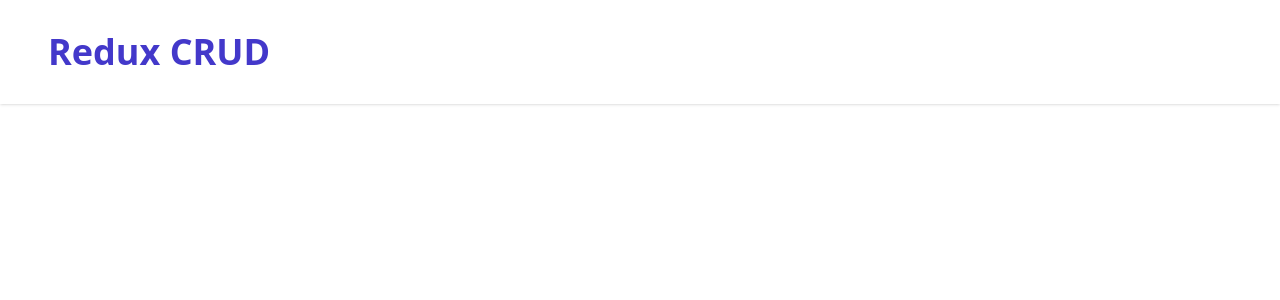
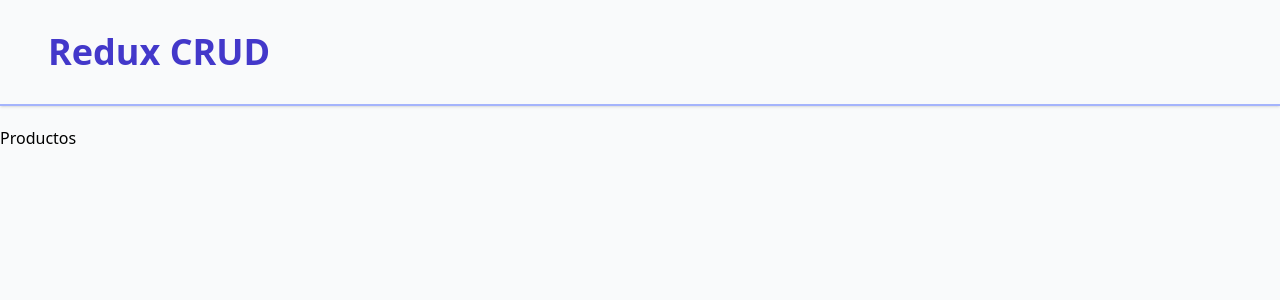
Before and after one commit to Cardozo1w/crud-redux, a React (Create React App) app: page / in a window 1280 px wide. Shown: the top 300 px of the page. Built offline with nearby package versions, Linux system fonts and the light colour scheme.

Commit message:
feat: create boiler plate, install redux

```diff
--- /dev/null
+++ b/db.json
@@ -0,0 +1,29 @@
+{
+    "productos": [
+      {
+        "id": 1,
+        "nombre": "Jugo de Zanahoria",
+        "precio": "31111"
+      },
+      {
+        "id": 2,
+        "nombre": "Jugo de Naranja",
+        "precio": "1"
+      },
+      {
+        "nombre": "Jugo de Naranja",
+        "precio": "300",
+        "id": 3
+      },
+      {
+        "nombre": "Rib Eye 800g",
+        "precio": "200",
+        "id": 4
+      },
+      {
+        "nombre": "Jugo de Fresa",
+        "precio": "200",
+        "id": 5
+      }
+    ]
+  }
--- a/package.json
+++ b/package.json
@@ -3,12 +3,17 @@
   "version": "0.1.0",
   "private": true,
   "dependencies": {
+    "@reduxjs/toolkit": "^1.9.1",
     "@testing-library/jest-dom": "^5.16.5",
     "@testing-library/react": "^13.4.0",
     "@testing-library/user-event": "^13.5.0",
     "react": "^18.2.0",
     "react-dom": "^18.2.0",
+    "react-redux": "^8.0.5",
+    "react-router-dom": "^6.4.5",
     "react-scripts": "5.0.1",
+    "redux": "^4.2.0",
+    "redux-thunk": "^2.4.2",
     "web-vitals": "^2.1.4"
   },
   "scripts": {
--- a/src/App.js
+++ b/src/App.js
@@ -1,11 +1,28 @@
-import './App.css';
-import { Header } from './components/Header';
+import { BrowserRouter as Router, Route, Routes } from "react-router-dom";
+import { Header } from "./components/Header";
+import { Productos } from "./components/Productos";
+import "./App.css";
+
+//Redux
+import { Provider } from "react-redux";
+import {store} from './store'
 
 function App() {
   return (
-    <section>
-     <Header />
-    </section>
+    <Router>
+      <Provider store={store}>
+      <section className="bg-gray-50">
+        <Header />
+        <div className="h-screen">
+          <div className="max-w-7xl mx-auto mt-5">
+            <Routes>
+              <Route path="/" element={<Productos />} />
+            </Routes>
+          </div>
+        </div>
+      </section>
+      </Provider>
+    </Router>
   );
 }
 
--- a/src/components/Header.jsx
+++ b/src/components/Header.jsx
@@ -2,7 +2,7 @@
 
 export const Header = () => {
   return (
-    <div className="px-12 py-8 shadow text-4xl font-black">
+    <div className="px-12 py-8 shadow text-4xl font-black border-b-2 border-indigo-300">
       <div className="max-w-7xl mx-auto">
         <h1 className="text-indigo-700">Redux CRUD</h1>
       </div>
--- /dev/null
+++ b/src/components/Productos.jsx
@@ -0,0 +1,7 @@
+import React from 'react'
+
+export const Productos = () => {
+  return (
+    <div>Productos</div>
+  )
+}
--- /dev/null
+++ b/src/reducers/index.js
@@ -0,0 +1,4 @@
+import { combineReducers } from "redux";
+import products from "./products";
+
+export default combineReducers({products})
--- /dev/null
+++ b/src/reducers/products.js
@@ -0,0 +1,13 @@
+// Every reducers has own state
+const initialState = {
+    products: [],
+    error: false,
+    loading: false
+}
+
+export default function (state = initialState, action) {
+    switch(action.type){
+        default:
+            return state
+    }
+}
--- /dev/null
+++ b/src/store.js
@@ -0,0 +1,4 @@
+import { configureStore } from '@reduxjs/toolkit'
+import reducers from './reducers'
+
+export const store = configureStore({reducer: reducers})
```
Also changed, not shown: 2 other files (tests, documents, lock files or other folders).
